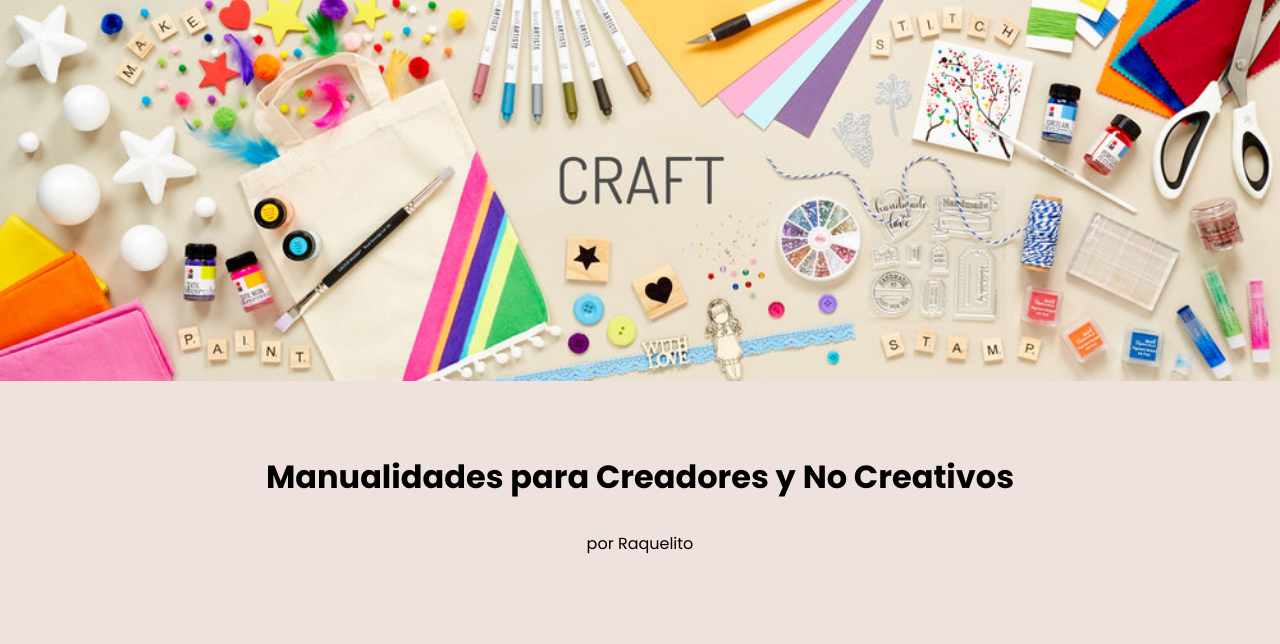
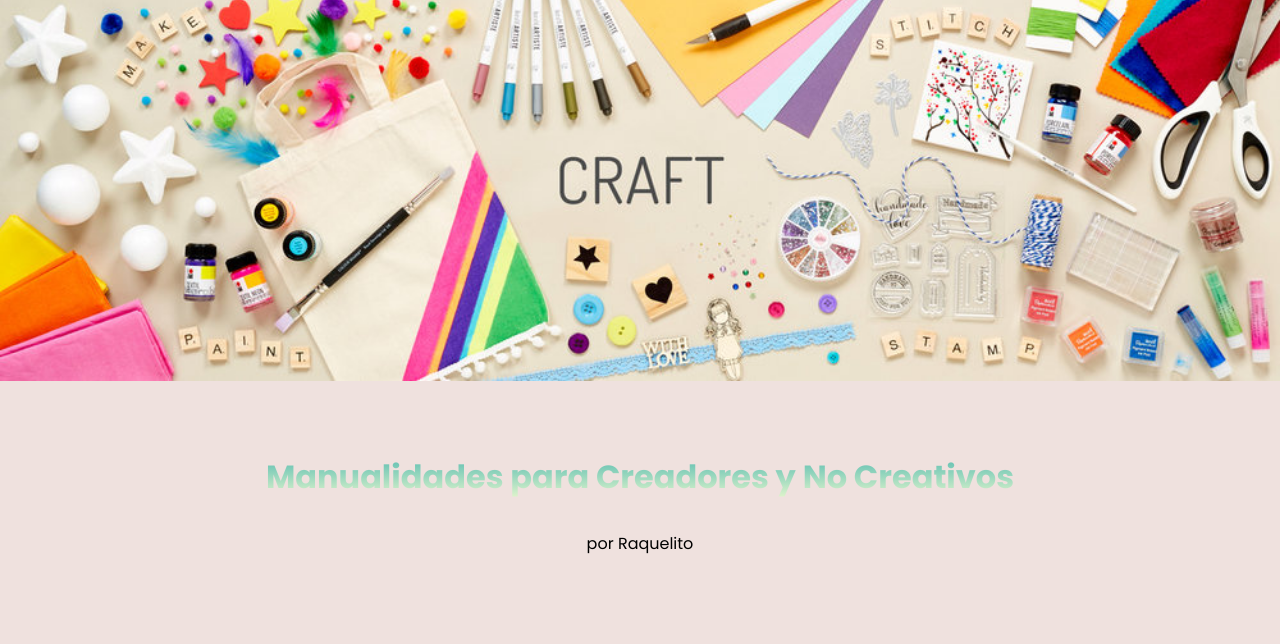
Before and after one commit to EnyaDev/EntregasCoderhouse, a plain HTML site: page index.html in a window 1280 px wide. Shown: the part 114-758 px from the top of the page. Drawn offline with Linux system fonts and the light colour scheme.

Commit message:
agregando gradientes a h2 index

```diff
--- a/CSS/style.css
+++ b/CSS/style.css
@@ -134,6 +134,9 @@ main {
 }
 
 .titleBanner h2 {
+  background: linear-gradient(#3fb2ac, #faffd1);
+  -webkit-background-clip: text;
+  color: transparent;
   font-size: 32px;
 }
 
@@ -396,6 +399,9 @@ form .btn input:hover {
     height: 650px;
   }
   .titleBanner h2 {
+    background: linear-gradient(#3fb2ac, #faffd1);
+    -webkit-background-clip: text;
+    color: transparent;
     text-align: center;
     margin-top: 100px;
     padding: 5px;
@@ -451,6 +457,9 @@ form .btn input:hover {
     height: 650px;
   }
   .titleBanner h2 {
+    background: linear-gradient(#3fb2ac, #faffd1);
+    -webkit-background-clip: text;
+    color: transparent;
     text-align: center;
     margin-top: 60px;
     padding: 5px;
@@ -488,8 +497,8 @@ form .btn input:hover {
     padding: 20px;
     margin: 30px auto;
   }
-  form input, .cajaMensaje textarea{
+  form input,
+  .cajaMensaje textarea {
     padding: 5px;
   }
-
 }
```
